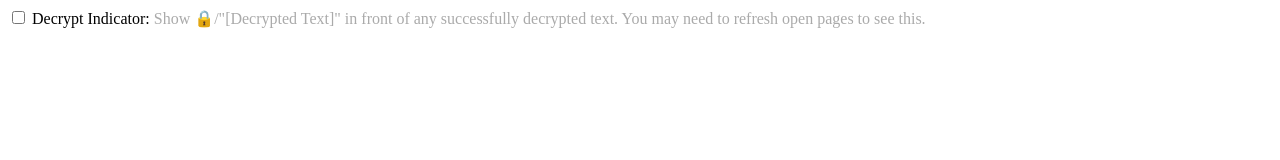
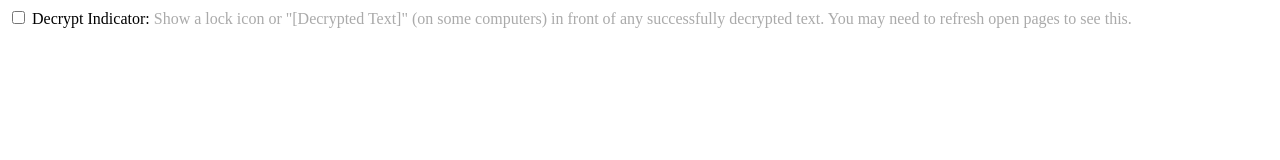
Before and after one commit to winhowes/grd.me, a browser extension: page Chrome/src/options/options.html in a window 1280 px wide. Drawn offline with Linux system fonts and the light colour scheme.

Commit message:
Update to Chrome options page

```diff
--- a/Chrome/src/options/options.html
+++ b/Chrome/src/options/options.html
@@ -9,7 +9,7 @@
 			<input type="checkbox" id="decryptIndicator">
 			Decrypt Indicator:
 			<span class="description">
-				Show &#x1f512;/"[Decrypted Text]" in front of any successfully decrypted text. You may need to refresh open pages to see this.
+				Show a lock icon or "[Decrypted Text]" (on some computers) in front of any successfully decrypted text. You may need to refresh open pages to see this.
 			</span>
 		</label>
 		<div id="status"></div>
```
